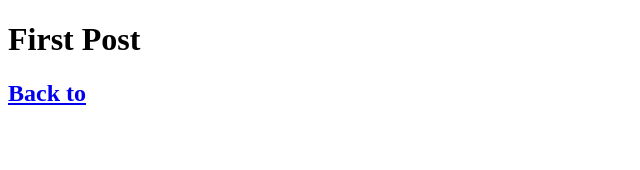
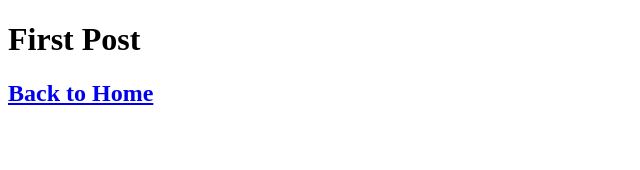
Before and after one commit to Yuhnosuke/nextjs-blog, a Next.js app: page /posts/first-post in a window 1280 px wide. Shown: the top 170 px of the page, without its empty margins (0-640 px from the left). Built offline with nearby package versions, Linux system fonts and the light colour scheme.

Commit message:
fixed type

```diff
--- a/pages/posts/first-post.js
+++ b/pages/posts/first-post.js
@@ -6,7 +6,7 @@ export default function FirstPost() {
       <h1>First Post</h1>
       <h2>
         <Link href='/'>
-          <a>Back to</a>
+          <a>Back to Home</a>
         </Link>
       </h2>
     </>
```
